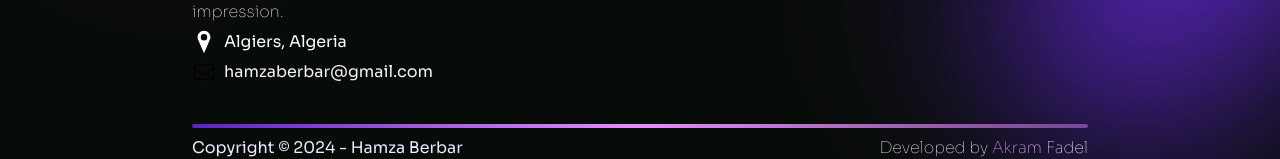
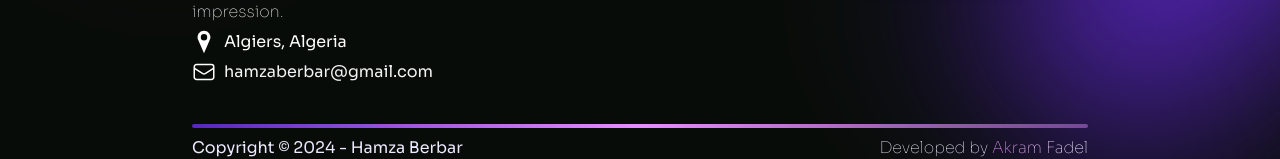
Before and after one commit to afadel151/Hamza-s-Portfolio, a Nuxt app: page / in a window 1280 px wide. Shown: the part 3787-3946 px from the top of the page. Built offline with nearby package versions, Linux system fonts and the light colour scheme.

Commit message:
changes stroke color of envelope svg

```diff
--- a/components/Footer.vue
+++ b/components/Footer.vue
@@ -15,7 +15,7 @@
                     </div>
                     <div class="flex items-center gap-2 ">
                         <svg xmlns="http://www.w3.org/2000/svg" fill="none" viewBox="0 0 24 24" stroke-width="1.5"
-                            stroke="currentColor" class="size-6">
+                            stroke="white" class="size-6">
                             <path stroke-linecap="round" stroke-linejoin="round"
                                 d="M21.75 6.75v10.5a2.25 2.25 0 0 1-2.25 2.25h-15a2.25 2.25 0 0 1-2.25-2.25V6.75m19.5 0A2.25 2.25 0 0 0 19.5 4.5h-15a2.25 2.25 0 0 0-2.25 2.25m19.5 0v.243a2.25 2.25 0 0 1-1.07 1.916l-7.5 4.615a2.25 2.25 0 0 1-2.36 0L3.32 8.91a2.25 2.25 0 0 1-1.07-1.916V6.75" />
                         </svg>
```
